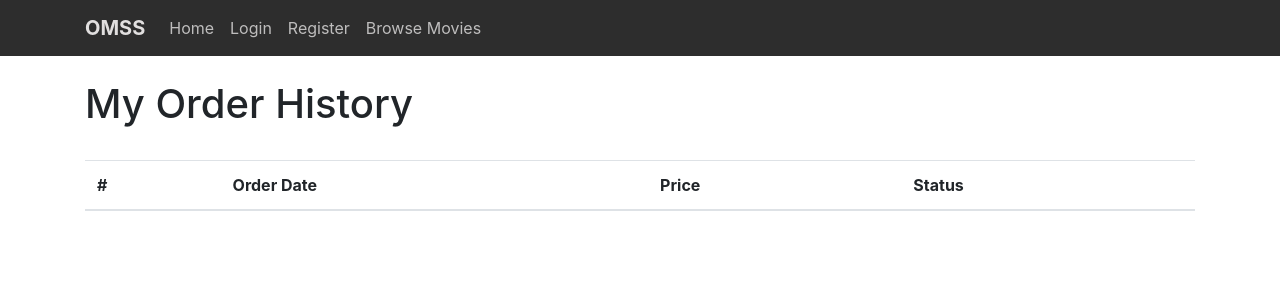
After one commit to kingdion/isd-assignment, a Flask app: page /orderhistory in a window 1280 px wide. The commit adds this page. Shown: the top 300 px of the page. Run offline with Flask 2, Linux system fonts and the light colour scheme; lists and menus that the app fills with data are empty; some libraries are stand-ins or nearby versions.

Commit message:
Fixing things that chris broke

```diff
--- a/app/routes.py
+++ b/app/routes.py
@@ -281,3 +281,16 @@ def list_shipment_details():
 @protected_view_staff
 def create_user():
         return render_template("create_user.html")
+
+@routes.route("/order")
+def view_order():
+    orderlist = db.session.query(MovieOrderLine).all()
+    return render_template("orders.html", orderlist = orderlist)
+
+@routes.route("/order/add")
+def add_order():
+    return redirect(url_for("routes.browse"))
+
+@routes.route("/orderhistory")
+def order_history():
+    return render_template("orderhistory.html")
--- /dev/null
+++ b/app/templates/orderhistory.html
@@ -0,0 +1,39 @@
+{% import 'utilities.html' as util %}
+
+<!DOCTYPE html>
+<html lang="en">
+    <head>
+        <title>My Order - Online Movie Store Application</title>
+        {{ util.head() }}
+    </head>
+    <body>
+        {{ util.navbar() }}
+
+        <div class="container">
+            <h1>My Order History</h1>
+
+            <br />
+	<div class="table-responsive">
+            <table class="table">
+                <thead>
+                    <tr>
+                        <th>#</th>
+                        <th>Order Date</th>
+                        <th>Price</th>
+			<th>Status</th>
+
+                    </tr>
+                </thead>
+                <tbody>
+
+                </tbody>
+            </table>
+	</div>
+		<br/><br/>
+
+        </div>
+    </body>
+
+    {{ util.scripts() }}
+    <script src = "static/js/logs.js"></script>
+</html>
--- a/app/templates/utilities.html
+++ b/app/templates/utilities.html
@@ -45,7 +45,8 @@
                         <a class="dropdown-item" href="/profile">Account Controls</a>
                         <a class="dropdown-item" href="/logs">Access Logs</a>
                         <a class="dropdown-item" href="{{ url_for('routes.list_shipment_details') }}">Shipment Details</a>
-                        <a class="dropdown-item" href="/logout">Logout</a>
+                        <a class="dropdown-item" href="/orderhistory">Order History</a>
+			<a class="dropdown-item" href="/logout">Logout</a>
                     </div>
                 </li>
 
@@ -65,6 +66,10 @@
                 <li class="nav-item active">
                     <a class="nav-link" href="/browse">Browse Movies</a>
                 </li>
+
+		<li class="nav-item-active">
+			<a class="nav-link" href="/order">Order Movies</a>
+		</li>
 
                 {% endif %}
 
```
Also changed, not shown: app/templates/orders.html (added, +43 -0 lines).
